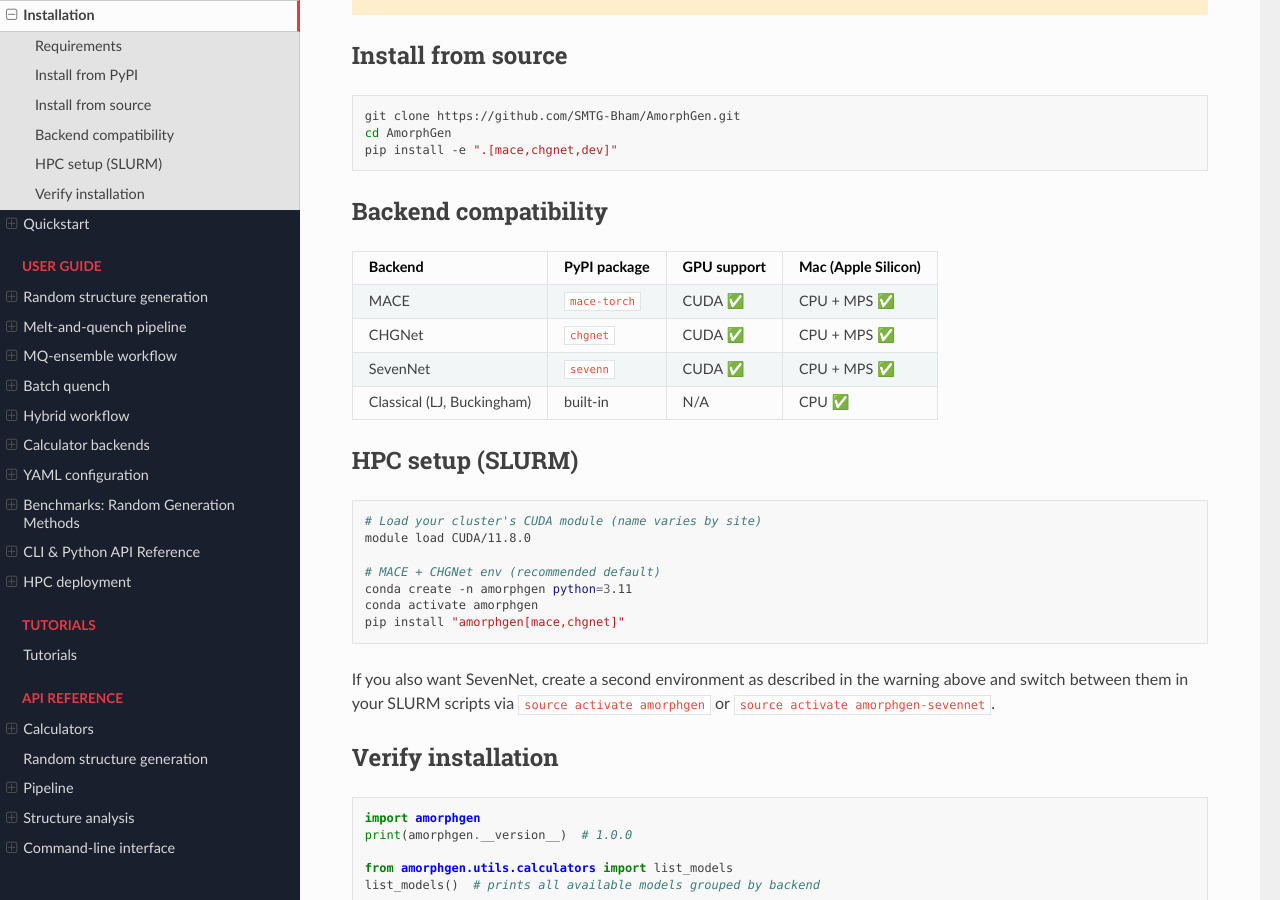
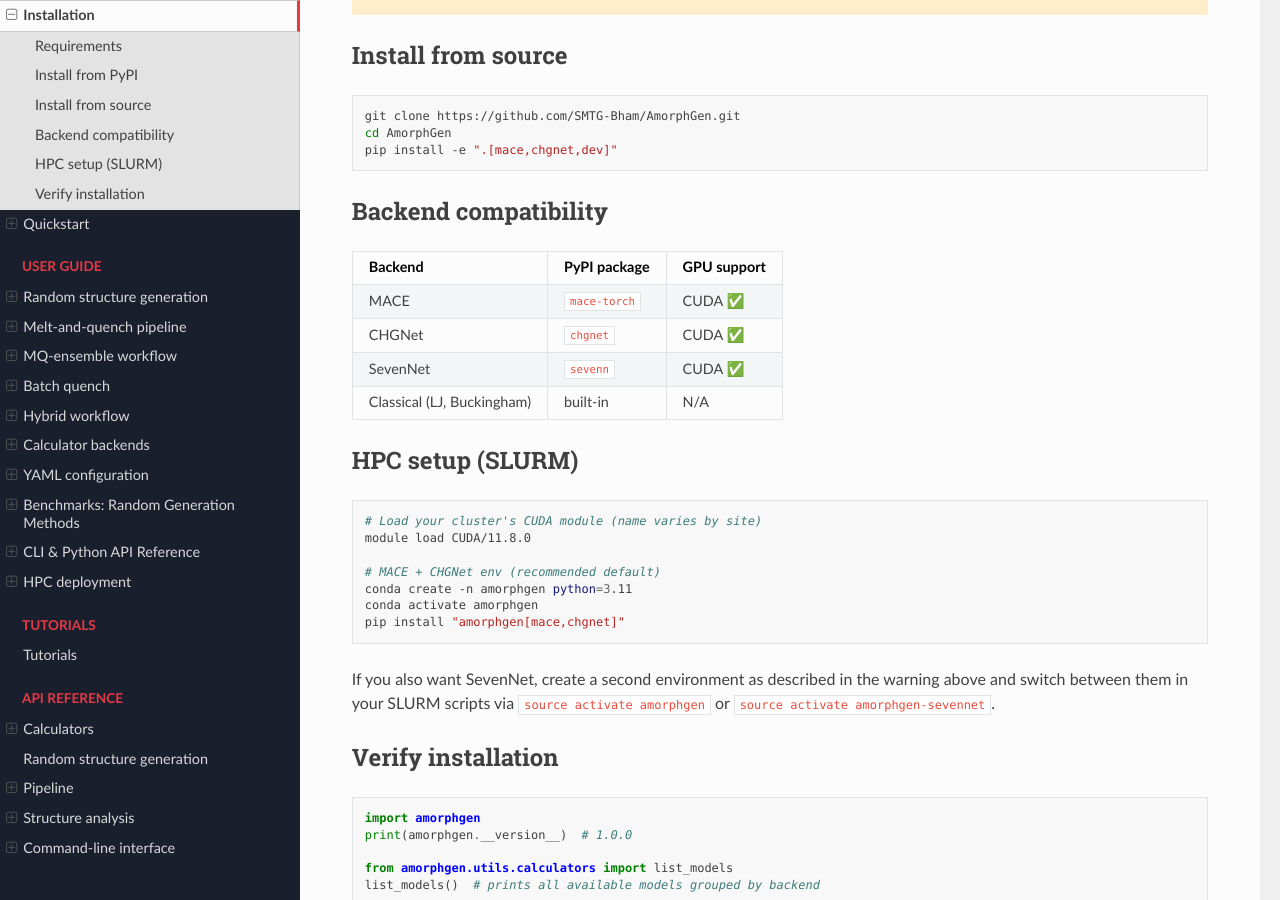
Before and after one commit to SMTG-Bham/AmorphGen, a Sphinx documentation site: the page built from docs/getting-started/installation.md, in a window 1280 px wide and 900 px high, scrolled down 1262 px. Built offline with Sphinx 7.4.7 and the Read the Docs theme 3.1.0, drawn with Linux system fonts in a browser that asks for light colours.

Commit message:
Update installation.md

```diff
--- a/docs/getting-started/installation.md
+++ b/docs/getting-started/installation.md
@@ -70,12 +70,12 @@ pip install -e ".[mace,chgnet,dev]"
 
 ## Backend compatibility
 
-| Backend | PyPI package | GPU support | Mac (Apple Silicon) |
-|---------|-------------|-------------|---------------------|
-| MACE    | `mace-torch` | CUDA ✅ | CPU + MPS ✅ |
-| CHGNet  | `chgnet`    | CUDA ✅ | CPU + MPS ✅ |
-| SevenNet | `sevenn`   | CUDA ✅ | CPU + MPS ✅ |
-| Classical (LJ, Buckingham) | built-in | N/A | CPU ✅ |
+| Backend | PyPI package | GPU support |
+|---------|-------------|-------------|
+| MACE    | `mace-torch` | CUDA ✅ |
+| CHGNet  | `chgnet`    | CUDA ✅ |
+| SevenNet | `sevenn`   | CUDA ✅ |
+| Classical (LJ, Buckingham) | built-in | N/A |
 
 ## HPC setup (SLURM)
 
```
